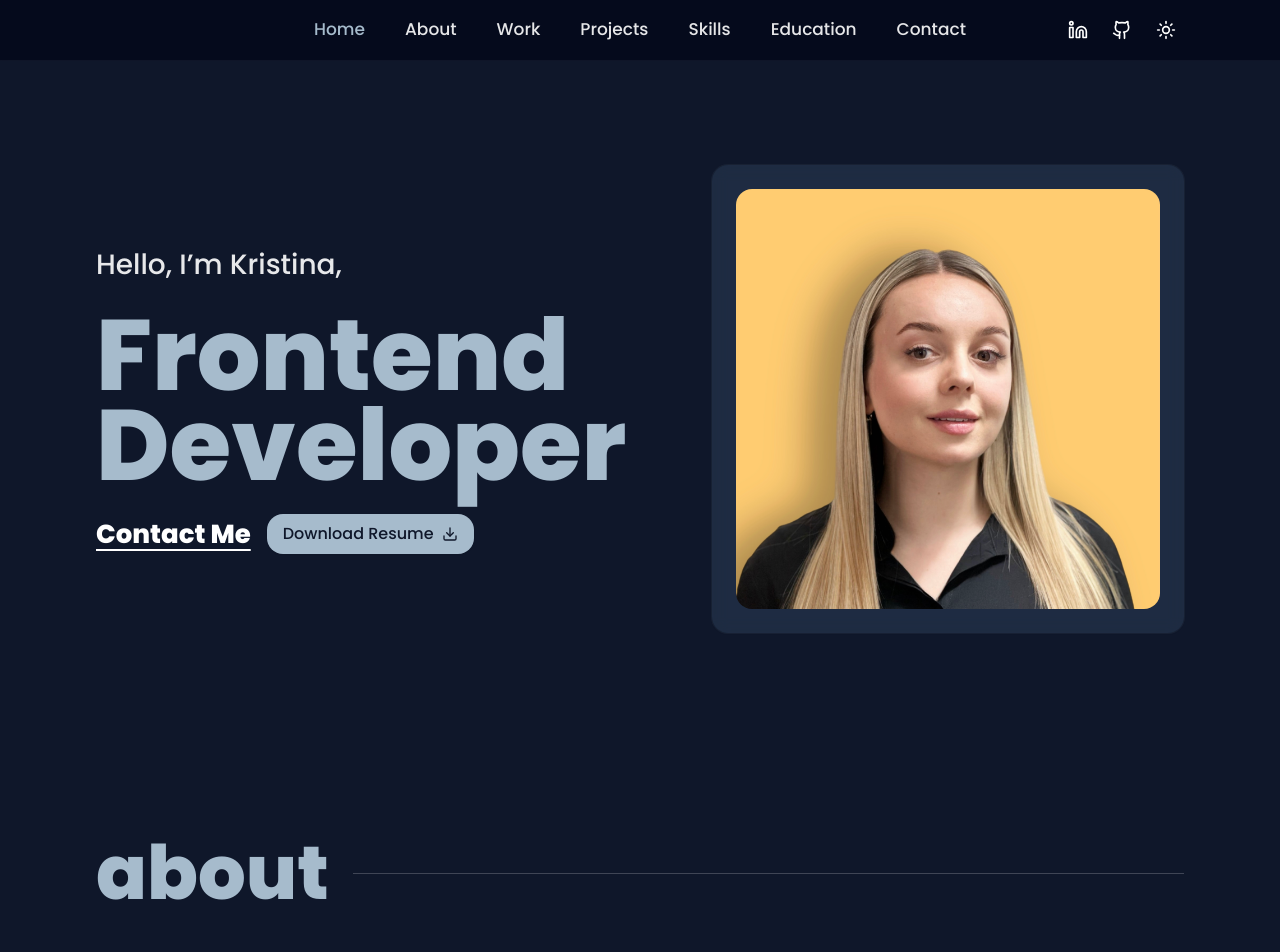
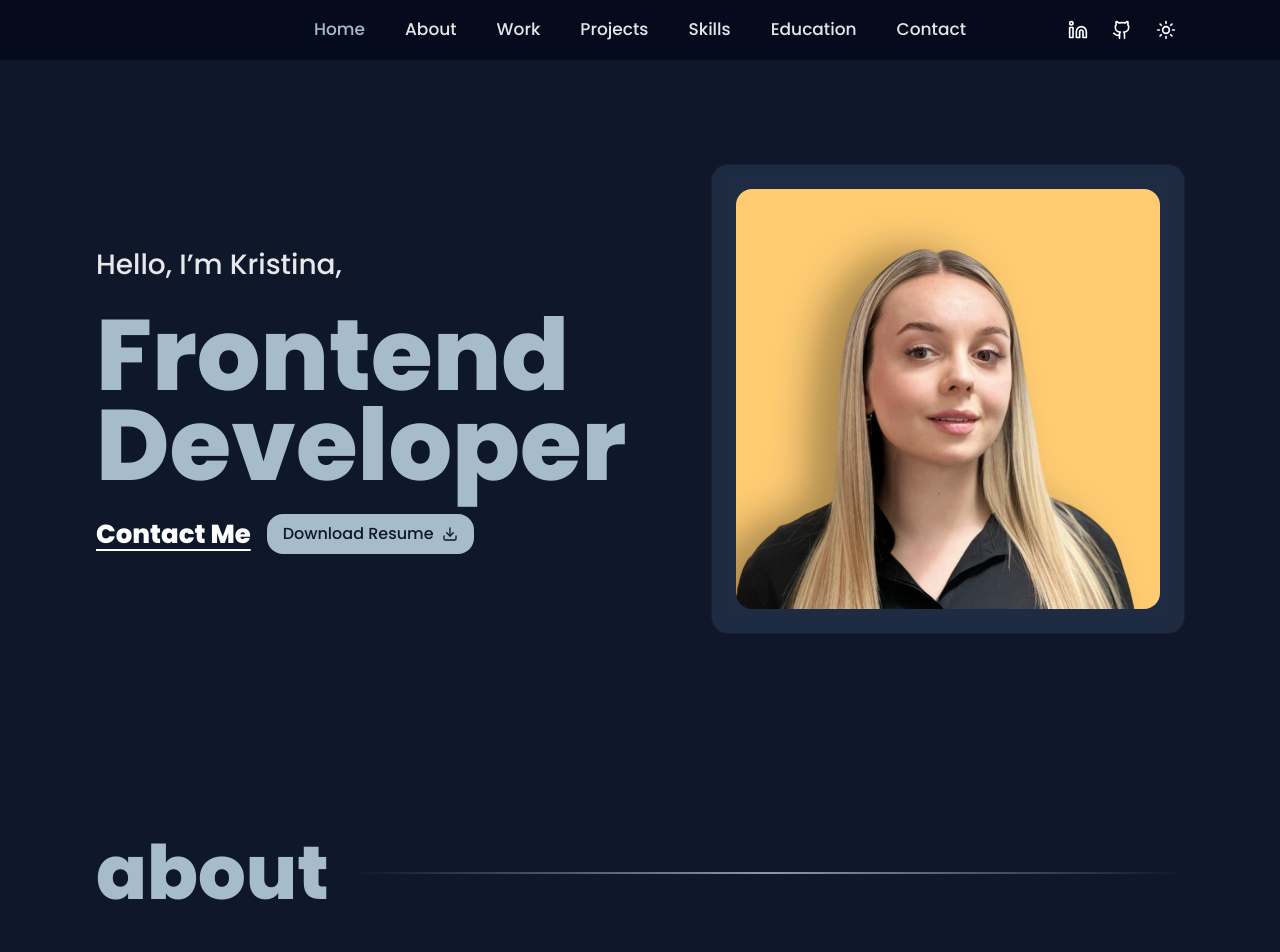
Before and after one commit to KristinaKolesnyk/portfolio-react, a React (Create React App) app: page / in a window 1280 px wide. Shown: the top 952 px of the page. Built offline with nearby package versions, Linux system fonts and the light colour scheme.

Commit message:
UI - lines

```diff
--- a/src/Portfolio.jsx
+++ b/src/Portfolio.jsx
@@ -197,16 +197,20 @@ function Card({ className = "", children }) {
 }
 
 
-function HeadlineDivider({text}) {
+function HeadlineDivider({ text }) {
     return (
         <div className="mb-6 flex items-center gap-6">
             <h2 className="lowercase font-extrabold text-brand text-[48px] sm:text-[60px] lg:text-[75px]">
                 {text}
             </h2>
-            <div className="h-px flex-1 bg-white/20"></div>
+            <div
+                aria-hidden="true"
+                className="flex-1 h-1 sm:h-0.5 bg-gradient-to-r from-transparent via-brand/80 to-transparent rounded-full"
+            />
         </div>
     );
 }
+
 
 function Badge({ children }) {
     return (
```
